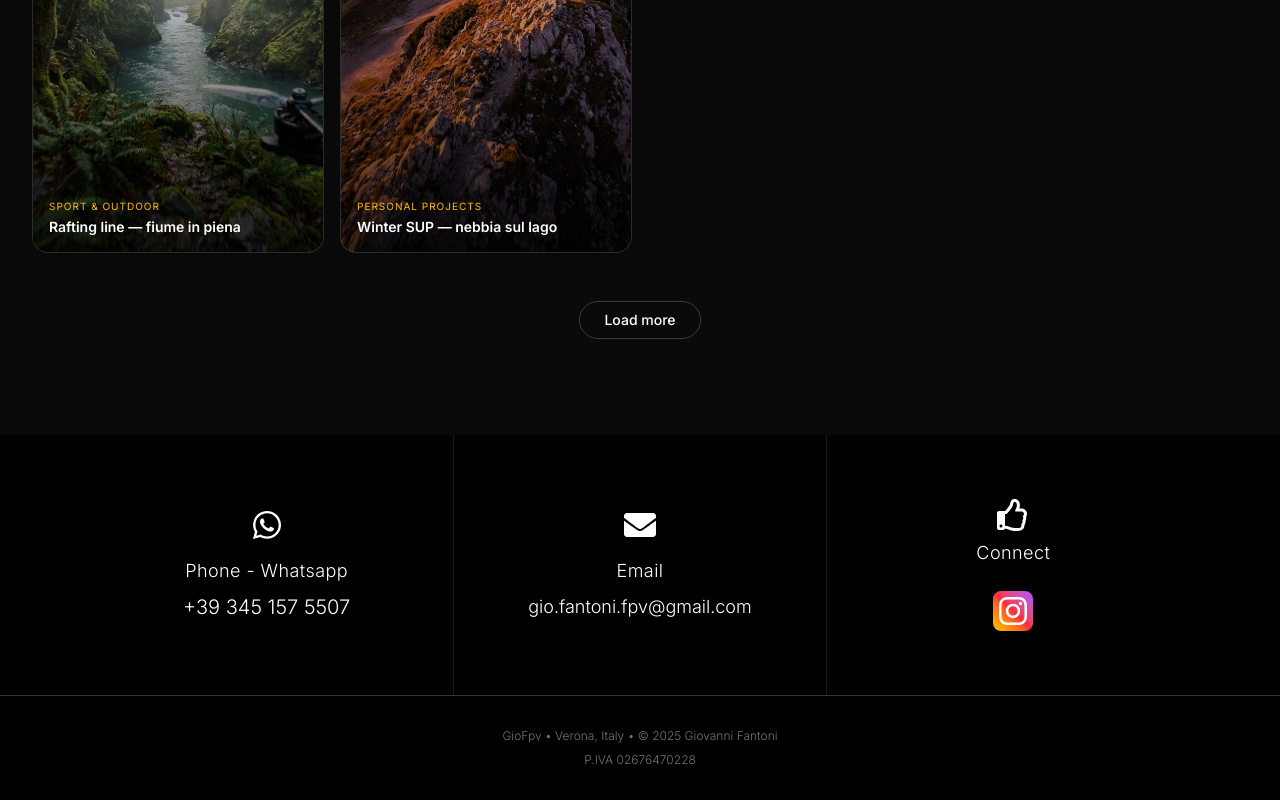
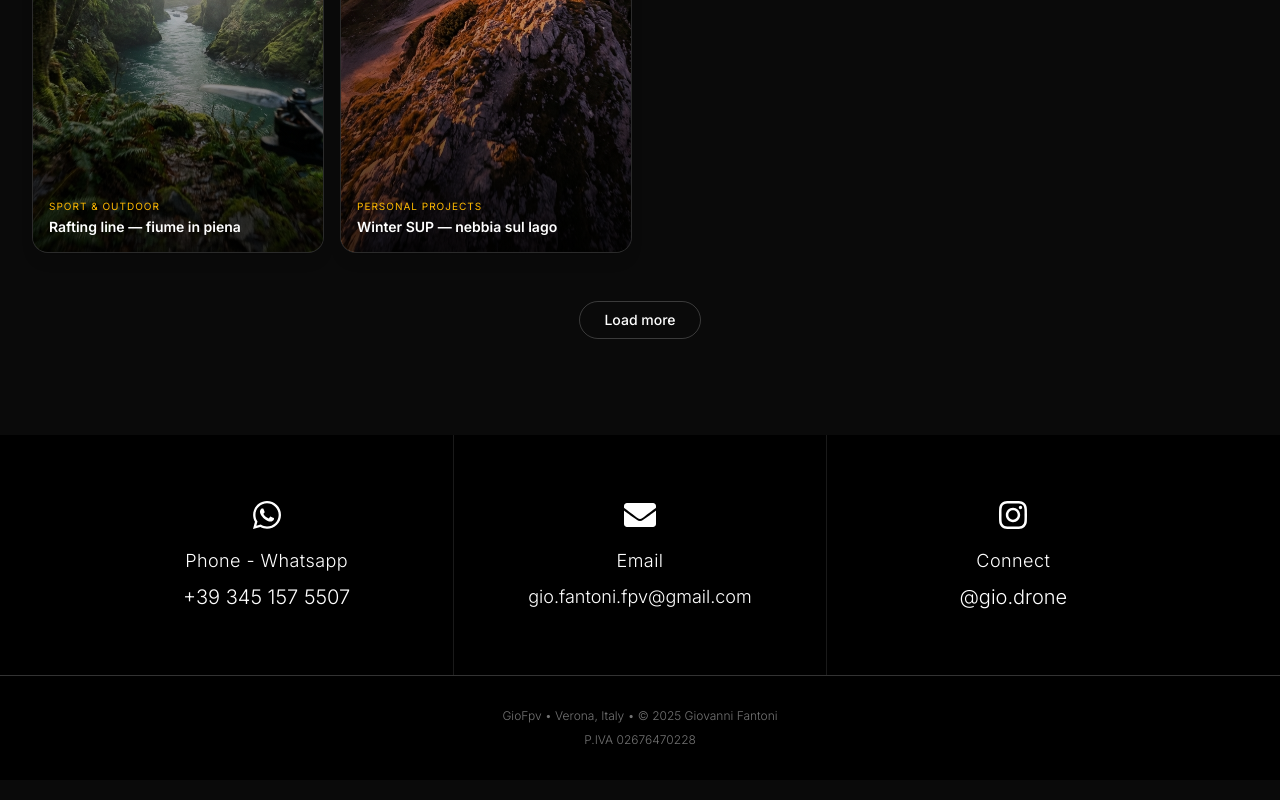
Before and after one commit to Gi0mputer/giofpv-site, a Next.js app: page /work in a window 1280 px wide. Shown: the part 1403-2203 px from the top of the page. Built offline with nearby package versions, Linux system fonts and the light colour scheme.

Commit message:
Update footer: Remove thumbs up, add Instagram username

```diff
--- a/app/components/SiteFooter.tsx
+++ b/app/components/SiteFooter.tsx
@@ -1,5 +1,5 @@
 import Link from "next/link";
-import { FaInstagram, FaWhatsapp, FaEnvelope, FaRegThumbsUp } from "react-icons/fa";
+import { FaInstagram, FaWhatsapp, FaEnvelope } from "react-icons/fa";
 
 export function SiteFooter() {
   return (
@@ -36,20 +36,19 @@ export function SiteFooter() {
         </div>
 
         {/* Connect Section */}
-        <div className="border-t border-white/20 md:border-t-0 py-12 md:py-16 flex flex-col items-center justify-center gap-6 text-center">
-          <div className="flex flex-col items-center gap-2">
-            <FaRegThumbsUp className="h-8 w-8 text-white" />
+        <div className="border-t border-white/20 md:border-t-0 py-12 md:py-16 flex flex-col items-center justify-center gap-4 text-center">
+          <FaInstagram className="h-8 w-8 text-white" />
+          <div>
             <h3 className="text-lg font-light tracking-wide">Connect</h3>
+            <Link
+              href="https://instagram.com/gio.drone"
+              target="_blank"
+              rel="noreferrer"
+              className="mt-2 block text-xl font-light hover:text-pink-500 transition-colors"
+            >
+              @gio.drone
+            </Link>
           </div>
-
-          <Link
-            href="https://instagram.com/gio.drone"
-            target="_blank"
-            rel="noreferrer"
-            className="transition hover:scale-110 hover:text-pink-500"
-          >
-            <FaInstagram className="h-10 w-10 bg-gradient-to-tr from-yellow-400 via-red-500 to-purple-500 text-white p-1 rounded-lg" />
-          </Link>
         </div>
       </div>
 
```
